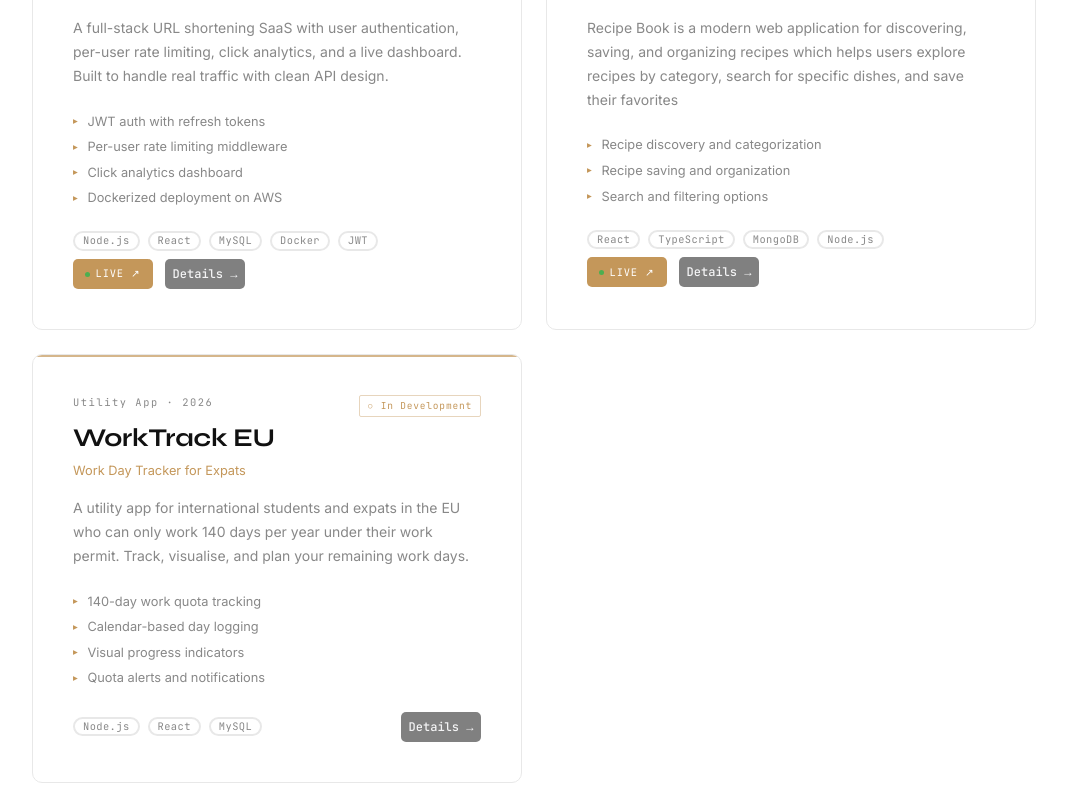
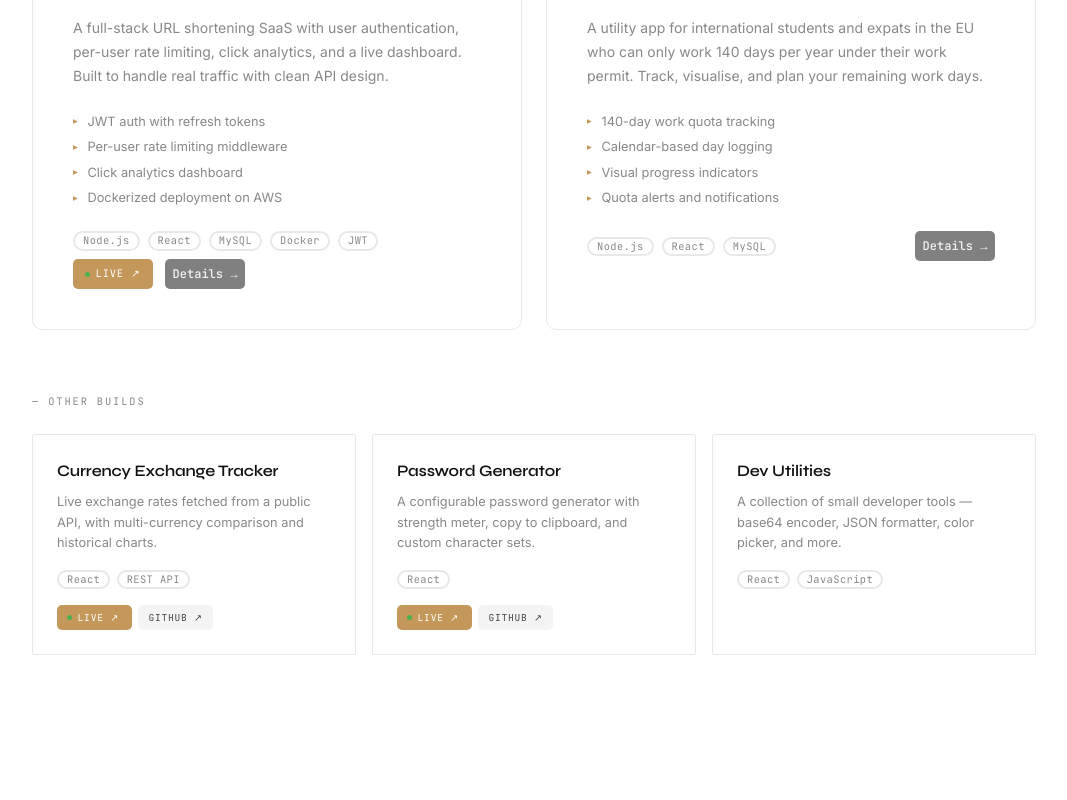
Before and after one commit to vishwasgowdahv/portfolio, a React (Vite) app: page / in a window 1280 px wide. Shown: the part 3160-3960 px from the top of the page, without its empty margins (106-1173 px from the left). Built offline with nearby package versions, Linux system fonts and the light colour scheme.

Commit message:
Update Projects section

```diff
--- a/src/data/portfolioData.js
+++ b/src/data/portfolioData.js
@@ -57,28 +57,6 @@ export const featuredProjects = [
       "Dockerized deployment on AWS",
     ],
     color: "#C4975A",
-  },
-  {
-    id: "recipe-book",
-    title: "Recipe Book",
-    subtitle: "Meal Planning and Recipes App",
-    description:
-      "Recipe Book is a modern web application for discovering, saving, and organizing recipes which helps users explore recipes by category, search for specific dishes, and save their favorites",
-    longDescription:
-      "Recipe Book helps users explore recipes by category, search for specific dishes, and save their favorites. It features a clean, responsive interface with detailed recipe views and filtering options. Implemented with Node.js backend and Express REST API, with a MongoDB database for data storage. The frontend is built with React and TypeScript, providing a seamless user experience.",
-    tags: ["React", "TypeScript", "MongoDB", "Node.js"],
-    type: "Full Stack MERN App",
-    year: "2025",
-    status: "Live",
-    liveUrl: "https://recipe-api-frontend.netlify.app",
-    githubUrl: "https://github.com/vishwasgowdahv/recipe-book",
-    dockerUrl: null,
-    highlights: [
-      "Recipe discovery and categorization",
-      "Recipe saving and organization",
-      "Search and filtering options",
-    ],
-    color: "#C8D5C0",
   },
   {
     id: "worktrack-eu",
```
